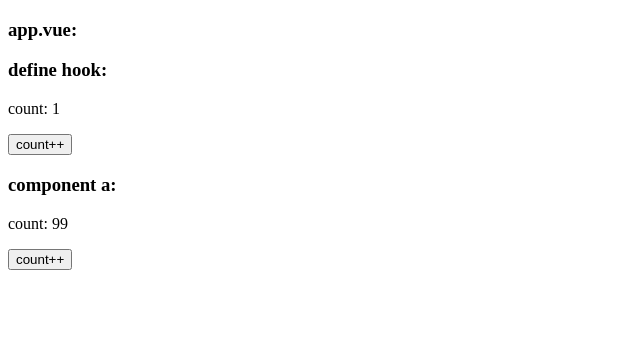
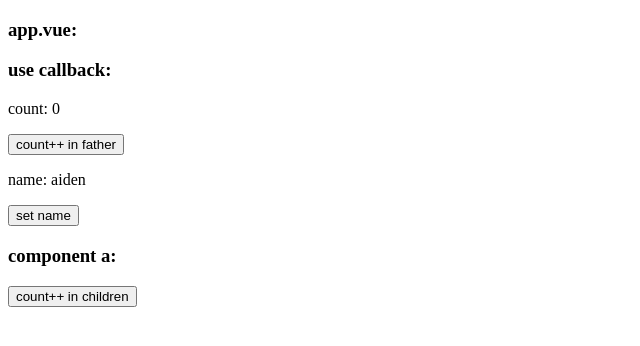
Before and after one commit to muyuan0504/react-deep, a React app: page / in a window 1280 px wide. Shown: the top 346 px of the page, without its empty margins (0-640 px from the left). Built offline with nearby package versions, Linux system fonts and the light colour scheme.

Commit message:
use callback && use memo

```diff
--- a/src/app.jsx
+++ b/src/app.jsx
@@ -6,6 +6,8 @@ import UseReducer from './components/use-reducer'
 import UseContext from './components/use-context'
 import UseRef from './components/use-ref'
 import UseEffect from './components/use-effect'
+import UseMemo from './components/use-memo'
+import UseCallback from './components/use-callback'
 import DefineHook from './components/define-hook'
 
 export default function MyApp() {
@@ -27,7 +29,9 @@ export default function MyApp() {
             {/* <UseContext /> */}
             {/* <UseRef /> */}
             {/* <UseEffect /> */}
-            <DefineHook />
+            {/* <UseMemo /> */}
+            <UseCallback />
+            {/* <DefineHook /> */}
         </React.StrictMode>
     )
 }
--- /dev/null
+++ b/src/components/use-callback/component-a.jsx
@@ -0,0 +1,12 @@
+import React from 'react'
+
+export default function ComponentA({ onClick }) {
+    console.log('componentA渲染了')
+
+    return (
+        <>
+            <h3>component a: </h3>
+            <button onClick={onClick}>count++ in children</button>
+        </>
+    )
+}
--- /dev/null
+++ b/src/components/use-callback/index.jsx
@@ -0,0 +1,49 @@
+import React, { useCallback, useState } from 'react'
+
+import ComponentA from './component-a'
+
+export default function UseCallback(props) {
+    const [count, setCount] = useState(0)
+    const [name, setName] = useState('aiden')
+    const handleSetName = (name) => {
+        setName(name)
+    }
+    /**
+     * useCallback 是一个允许你在多次渲染中缓存函数的 React Hook
+     * const cachedFn = useCallback(fn, dependencies)
+     * fn：想要缓存的函数。
+     * 此函数可以接受任何参数并且返回任何值; React 将会在初次渲染而非调用时返回该函数。
+     * 当进行下一次渲染时，如果 dependencies 相比于上一次渲染时没有改变，那么 React 将会返回相同的函数。
+     * 否则，React 将返回在最新一次渲染中传入的函数，并且将其缓存以便之后使用。React 不会调用此函数，而是返回此函数。你可以自己决定何时调用以及是否调用
+     *
+     * dependencies：有关是否更新 fn 的所有响应式值的一个列表。响应式值包括 props、state，和所有在你组件内部直接声明的变量和函数
+     */
+    // const handleClick = () => {
+    //     // 如果使用普通函数，那么每次handleClick都会出发子组件A的重新渲染，因为 handleClick 每次都会重新创建，对于子组件接收的props而言，就是变化的
+    //     console.log('handleClick exec')
+    //     setCount(count + 1)
+    // }
+    const handleClick = useCallback(() => {
+		// 当使用 useCallback 包裹执行函数后，除了首次执行会出发子组件A的重新渲染，后续的执行都不会再出发子组件的更新
+        console.log('useCallback exec')
+        setCount(count + 1)
+    }, [])
+    return (
+        <>
+            <h3>use callback:</h3>
+            <p>
+                <span>count: {count}</span>
+            </p>
+            <p>
+                <button onClick={handleClick}>count++ in father</button>
+            </p>
+            <p>
+                <span>name: {name}</span>
+            </p>
+            <p>
+                <button onClick={() => handleSetName(Math.random() * 10)}>set name</button>
+            </p>
+            <ComponentA onClick={handleClick} />
+        </>
+    )
+}
--- /dev/null
+++ b/src/components/use-memo/index.jsx
@@ -0,0 +1,42 @@
+import React, { useMemo, useState } from 'react'
+
+export default function UseMemo(props) {
+    const [count, setCount] = useState(0)
+    const handleClick = () => {
+        setCount(count + 1)
+    }
+    /**
+     * useMemo: 在每次重新渲染的时候能够缓存计算的结果；有点类似于 Vue 中的 computed api
+     *
+     * 默认情况下，React 会在每次重新渲染时重新运行整个组件;
+     * 当依赖的state或者props数据特别大时，比如当正在过滤转换一个大型数组，或者进行一些昂贵的计算，而数据没有改变，那么可能希望跳过这些重复计算，
+     * 那么就可以将计算函数包装在 useMemo 中
+     *
+     * const cachedValue = useMemo(calculateValue, dependencies)
+     * calculateValue：
+     * 要缓存计算值的函数。它应该是一个没有任何参数的纯函数，并且可以返回任意类型。
+     * React 将会在首次渲染时调用该函数；在之后的渲染中，如果 dependencies 没有发生变化，React 将直接返回相同值。
+     * 否则，将会再次调用 calculateValue 并返回最新结果，然后缓存该结果以便下次重复使用
+     *
+     * dependencies:
+     * 所有在 calculateValue 函数中使用的响应式变量组成的数组。响应式变量包括 props、state 和所有你直接在组件中定义的变量和函数
+     *
+     * 应该仅仅把 useMemo 作为性能优化的手段
+     */
+    const computedCount = useMemo(() => {
+        // 在初次渲染时，useMemo 返回不带参数调用 calculateValue 的结果; 在接下来的渲染中，如果依赖项没有发生改变，它将返回上次缓存的值
+        return count * 2
+    }, [count])
+    return (
+        <>
+            <h3>use-memo</h3>
+            <p>
+                <span>computedCount: {computedCount}</span>
+            </p>
+            <p>
+                <span>count: {count}</span>
+            </p>
+            <button onClick={handleClick}>count++</button>
+        </>
+    )
+}
```
Also changed, not shown: src/source/react类组件与hooks函数组件.md (added, +31 -0 lines).
